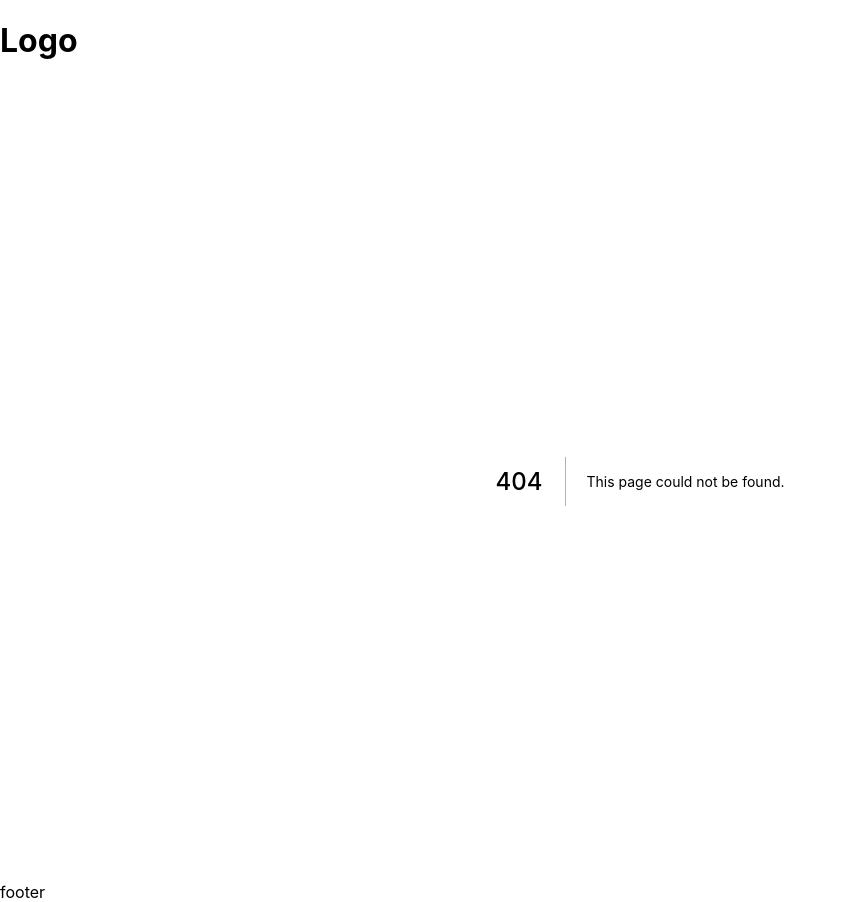
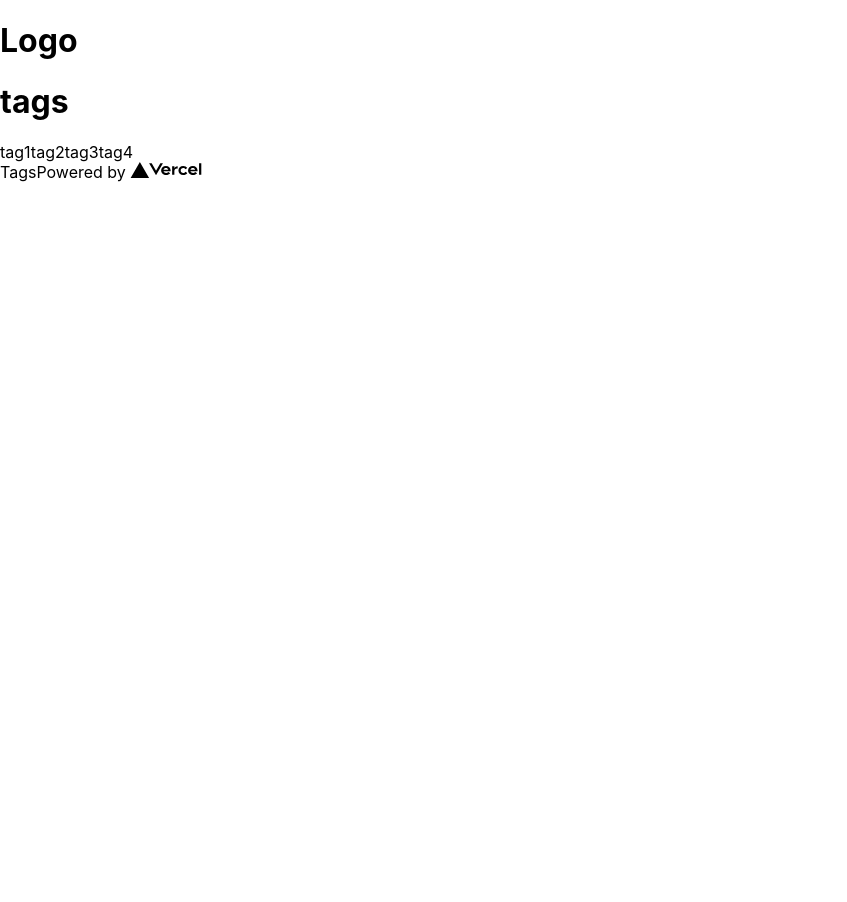
Before and after one commit to monaural/monaural.github.io, a Next.js app: page /tags in a window 1280 px wide. Before the commit this address had no page. Shown: the whole page, without its empty margins (0-847 px from the left). After the commit the page ends 800 px from the top, so only its background shows below. Built offline with nearby package versions, Linux system fonts and the light colour scheme.

Commit message:
All Tags Page

```diff
--- a/src/components/Footer.tsx
+++ b/src/components/Footer.tsx
@@ -1,5 +1,24 @@
+import Image from 'next/image'
+import Link from 'next/link'
+
 export const Footer = () => (
-  <footer>footer</footer>
+  <footer>
+
+    <Link href="/tags">
+      <a>Tags</a>
+    </Link>
+
+    <a
+      href="https://vercel.com?utm_source=create-next-app&utm_medium=default-template&utm_campaign=create-next-app"
+      target="_blank"
+      rel="noopener noreferrer"
+    >
+      Powered by{' '}
+      <span>
+        <Image src="/vercel.svg" alt="Vercel Logo" width={72} height={16} />
+      </span>
+    </a>
+  </footer>
 )
 
 export default Footer
--- a/src/lib/api.ts
+++ b/src/lib/api.ts
@@ -48,6 +48,14 @@ export function getPostBySlug(slug: string, fields: string[] = ['title', 'slug',
 }
 
 /**
+ * @param tag
+ */
+ export function getPostsByTag(tag: string) {
+  return getAllPosts()
+    .filter(post => post.tags.includes(tag))
+}
+
+/**
  * @param fields 取得するフィールド
  */
 export function getAllPosts(fields: string[]) {
@@ -58,14 +66,9 @@ export function getAllPosts(fields: string[]) {
   return posts;
 }
 
-/**
- * @param fields 取得するフィールド
- */
-export function getPostsByTag(tag: string) {
-  return getAllPosts()
-    .filter(post => post.tags.includes(tag))
+export function getAllTags() {
+  const tags: string[] = getAllPosts(['tags'])
+    .map(p => p.tags)
+    .flat()
+  return [...new Set(tags)]
 }
-
-export function getAllTags() {
-  return ['tag1','tag2','tag3','tag4'] //todo
-}
--- /dev/null
+++ b/src/pages/tags/index.tsx
@@ -0,0 +1,42 @@
+import type { InferGetStaticPropsType, NextPage } from 'next'
+import Head from 'next/head'
+import Link from 'next/link'
+import { getAllTags } from '../../lib/api'
+
+type Props = InferGetStaticPropsType<typeof getStaticProps>;
+
+export const getStaticProps = async () => {
+  return {
+    props: {
+      allTags: getAllTags()
+    },
+  };
+};
+
+const Home: NextPage<Props> = ({ allTags }) => {
+  return (
+    <div>
+      <Head>
+        <title>Create Next App</title>
+        <meta name="description" content="Generated by create next app" />
+        <link rel="icon" href="/favicon.ico" />
+      </Head>
+
+      <main>
+        <h1>
+          tags
+        </h1>
+
+        <div>
+          {allTags.map((tag) => (
+            <Link href={`/tags/${tag}`} key={tag}>
+              <a>{tag}</a>
+            </Link>
+          ))}
+        </div>
+      </main>
+    </div>
+  )
+}
+
+export default Home
```
Also changed, not shown: src/pages/index.tsx (+0 -14 lines), src/pages/tags/[tag].tsx (+2 -6 lines).
